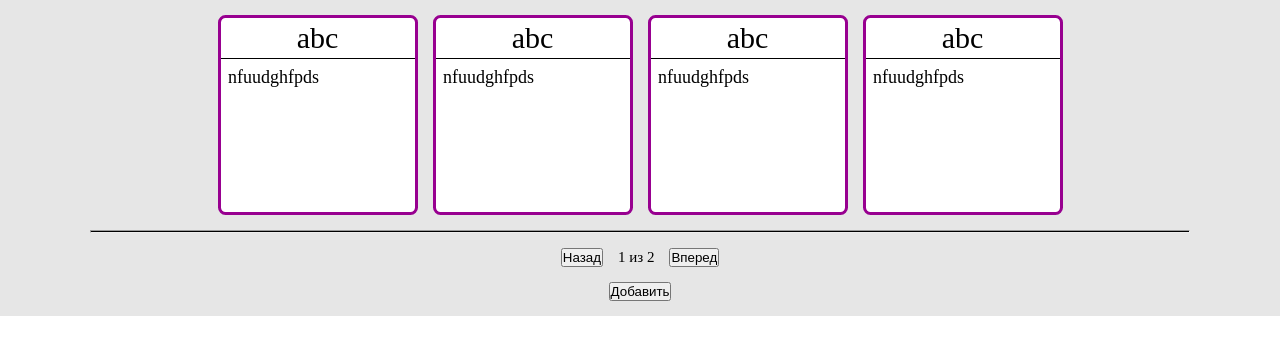
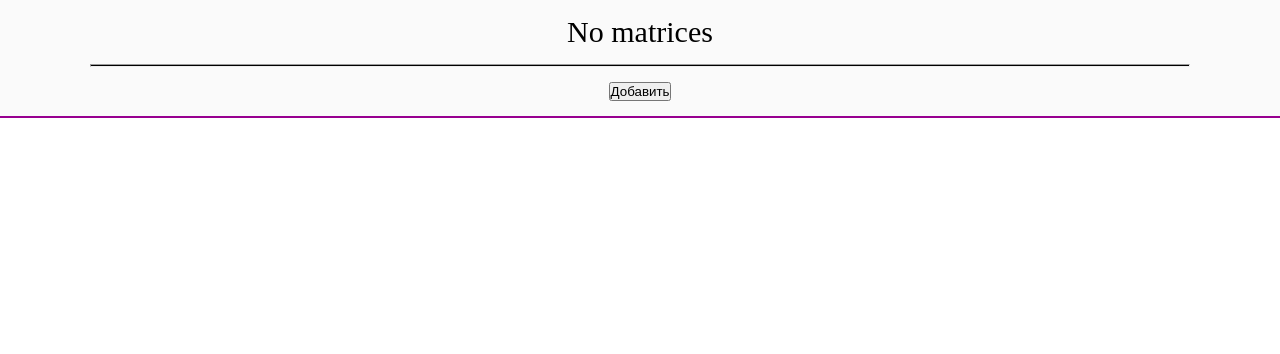
Before and after one commit to atomych/matrix, a Vue app: page / in a window 1280 px wide. Shown: the top 354 px of the page. Built offline with nearby package versions, Linux system fonts and the light colour scheme.

Commit message:
logic of create matrices and start design

```diff
--- a/public/index.html
+++ b/public/index.html
@@ -24,6 +24,10 @@
         font-size: 1rem;
         height: 100vh;
       }
+
+      #app {
+        height: 100%;
+      }
     </style>
   </head>
   <body>
--- a/src/App.vue
+++ b/src/App.vue
@@ -1,33 +1,42 @@
 <template>
-  <matrices-list :matrices="list" />
+  <main class="main">
+    <matrices-list :matrices="list" @add-matrix="state = 'create'" />
+    <create-matrix v-if="state == 'create'" @create-matrix="addMatrix" />
+  </main>
 </template>
 
 <style scoped lang="scss">
-h1 {
-  font-size: 1rem;
+.main {
+  display: flex;
+  flex-direction: column;
+
+  height: 100%;
 }
 </style>
 
 <script>
 import MatricesList from "./components/MatricesList.vue";
+import CreateMatrix from "./components/CreateMatrix.vue";
+import { Matrix } from "./Matrix.js";
 
 export default {
   data() {
     return {
-      list: [
-        { name: "abc", content: "nfuudghfpds" },
-        { name: "abc", content: "nfuudghfpds" },
-        { name: "abc", content: "nfuudghfpds" },
-        { name: "abc", content: "nfuudghfpds" },
-        { name: "abc", content: "nfuudghfpds" },
-        { name: "abc", content: "nfuudghfpds" },
-        { name: "abc", content: "nfuudghfpds" },
-      ],
+      list: [],
+      state: "start",
     };
   },
 
   components: {
     MatricesList,
+    CreateMatrix,
+  },
+
+  methods: {
+    addMatrix(array) {
+      this.list = [...this.list, new Matrix(array)];
+      this.state = "start";
+    },
   },
 };
 </script>
--- /dev/null
+++ b/src/Matrix.js
@@ -0,0 +1,258 @@
+export class Matrix {
+  constructor(entryArr) {
+    this._entryArr = entryArr;
+    if (entryArr.length) {
+      this._rows = entryArr.length;
+
+      if (entryArr[0].length) {
+        this._cols = entryArr[0].length;
+      }
+    }
+
+    this._type = this.computedTypes();
+
+    this._isSquare = this._type.indexOf("square") != -1;
+    this._isSingle = this._type.indexOf("single") != -1;
+    this._isZero = this._type.indexOf("zero") != -1;
+  }
+
+  static sum(item1, item2) {
+    const [mtrx1, mtrx2] = [item1.matrixData, item2.matrixData];
+
+    if (item1._cols == item2._cols && item1._rows == item2._rows) {
+      const result = [];
+      const [maxRows, maxCols] = [item1._rows, item1._cols];
+
+      for (let row = 0; row < maxRows; row++) {
+        let temp = [];
+        for (let col = 0; col < maxCols; col++) {
+          temp.push(mtrx1[row][col] + mtrx2[row][col]);
+        }
+        result.push(temp);
+      }
+
+      return result;
+    } else {
+      return { text: "Sizes of matriсes are not equal", code: 1001 };
+    }
+  }
+
+  static residual(item1, item2) {
+    const [mtrx1, mtrx2] = [item1.matrixData, item2.matrixData];
+
+    if (item1._cols == item2._cols && item1._rows == item2._rows) {
+      const result = [];
+      const [maxRows, maxCols] = [item1._rows, item1._cols];
+
+      for (let row = 0; row < maxRows; row++) {
+        let temp = [];
+        for (let col = 0; col < maxCols; col++) {
+          temp.push(mtrx1[row][col] - mtrx2[row][col]);
+        }
+        result.push(temp);
+      }
+
+      return result;
+    } else {
+      return { text: "Sizes of matriсes are not equal", code: 1001 };
+    }
+  }
+
+  static multiNumber(item, number) {
+    const result = item.matrixData;
+    const [maxRows, maxCols] = [item._rows, item._cols];
+
+    for (let row = 0; row < maxRows; row++) {
+      for (let col = 0; col < maxCols; col++) {
+        result[row][col] *= number;
+      }
+    }
+
+    return new Matrix(result);
+  }
+
+  static transpilation(item) {
+    const mtrx = item.matrixData;
+    const result = [];
+    const [maxRows, maxCols] = [item._rows, item._cols];
+
+    for (let col = 0; col < maxCols; col++) {
+      let temp = [];
+
+      for (let row = 0; row < maxRows; row++) {
+        temp.push(mtrx[row][col]);
+      }
+
+      result.push(temp);
+    }
+
+    return new Matrix(result);
+  }
+
+  static multi(item1, item2) {
+    if (item1._cols == item2._rows) {
+      const [mtrx1, mtrx2] = [item1.matrixData, item2.matrixData];
+      const maxCnt = item1._cols;
+      const result = [];
+
+      for (let cnt1 = 0; cnt1 < maxCnt; cnt1++) {
+        let temp = [];
+
+        for (let cnt2 = 0; cnt2 < maxCnt; cnt2++) {
+          let value = 0;
+
+          for (let cnt3 = 0; cnt3 < maxCnt; cnt3++) {
+            value += mtrx1[cnt1][cnt3] * mtrx2[cnt3][cnt2];
+          }
+
+          temp.push(value);
+        }
+
+        result.push(temp);
+      }
+
+      return new Matrix(result);
+    } else {
+      return {
+        text: "Amount of first matrixs cols is not equal amount of second matrixs rows",
+        code: 1002,
+      };
+    }
+  }
+
+  static determinant(item) {
+    if (item._type.indexOf("square") != -1) {
+      const mtrx = item.matrixData;
+      const size = mtrx.length;
+
+      if (size == 1) return mtrx[0][0];
+
+      if (size == 2) return mtrx[0][0] * mtrx[1][1] - mtrx[0][1] * mtrx[1][0];
+
+      let value = 0;
+
+      for (let col = 0; col < item._cols; col++) {
+        const cutedMtrx = new Matrix(item.cut(0, col));
+        value += Math.pow(-1, col + 2) * Matrix.determinant(cutedMtrx);
+      }
+
+      return value;
+    }
+  }
+
+  static reverse(item) {
+    if (item._type.indexOf("square") != -1) {
+      const transpMtrx = Matrix.transpilation(item);
+      const determinant = Matrix.determinant(item);
+      let allianceMtrx = [];
+
+      for (let row = 0; row < transpMtrx._rows; row++) {
+        const temp = [];
+
+        for (let col = 0; col < transpMtrx._cols; col++) {
+          temp.push(transpMtrx.alAdd(row, col));
+        }
+
+        allianceMtrx.push(temp);
+      }
+
+      allianceMtrx = new Matrix(allianceMtrx);
+
+      return Matrix.multiNumber(allianceMtrx, 1 / determinant);
+    } else {
+      return "This matrix are not square";
+    }
+  }
+
+  get matrixView() {
+    let result = "";
+    const arr = this._entryArr;
+
+    for (let row = 0; row < arr.length; row++) {
+      for (let col = 0; col < arr[row].length; col++) {
+        result += `${arr[row][col]} `;
+        if (col == arr[row].length - 1 && row != arr.length - 1) {
+          result += `\n`;
+        }
+      }
+    }
+
+    return result;
+  }
+
+  get matrixData() {
+    return this._entryArr;
+  }
+
+  get sizes() {
+    return `rows: ${this._rows}\ncols: ${this._cols}`;
+  }
+
+  get info() {
+    if (this._type.length) {
+      return `Info Log:\nis Square: ${this._isSquare}\nis Single: ${this._isSingle}\nis Zero: ${this._isZero}\n`;
+    } else {
+      return "This matrix have not any features";
+    }
+  }
+
+  computedTypes() {
+    const result = [];
+
+    if (this._cols == this._rows) {
+      result.push("square");
+    }
+
+    const zero = this.matrixView.split("0").length - 1;
+    const one = this.matrixView.split("1").length - 1;
+
+    if (zero == this._rows * this._cols) {
+      result.push("zero");
+    }
+
+    if (one == this._cols && zero == this._cols * this._rows - one) {
+      result.push("single");
+    }
+
+    return result;
+  }
+
+  changeItems(arr) {
+    for (let item of arr) {
+      const [row, col, value] = [...item];
+
+      this._entryArr[row][col] = value;
+    }
+  }
+
+  cut(notRow, notCol) {
+    const result = [];
+    const mtrx = this.matrixData;
+
+    for (let row = 0; row < this._rows; row++) {
+      if (row != notRow) {
+        const temp = [];
+
+        for (let col = 0; col < this._cols; col++) {
+          if (col != notCol) {
+            temp.push(mtrx[row][col]);
+          }
+        }
+
+        if (temp.length) {
+          result.push(temp);
+        }
+      }
+    }
+
+    return result;
+  }
+
+  minor(row, col) {
+    return Matrix.determinant(new Matrix(this.cut(row, col)));
+  }
+
+  alAdd(row, col) {
+    return Math.pow(-1, row + col + 2) * this.minor(row, col);
+  }
+}
--- /dev/null
+++ b/src/components/CreateMatrix.vue
@@ -0,0 +1,69 @@
+<template>
+  <section class="wrapper">
+    <div class="sizes">
+      <div class="item">Строки: <input type="text" v-model="rows" /></div>
+      <div class="item">Столбцы: <input type="text" v-model="cols" /></div>
+      <button class="fill" @click="create()">Создать</button>
+    </div>
+    <div class="matrix" v-if="state == 'fill'">
+      <div class="row" v-for="(row, idxR) in list" :key="idxR">
+        <input
+          type="number"
+          v-for="(item, idxC) in row"
+          :key="idxC"
+          v-model="list[idxR][idxC]"
+        />
+      </div>
+      <button class="add" @click="$emit('create-matrix', list)">
+        Добавить
+      </button>
+    </div>
+  </section>
+</template>
+
+<style lang="scss" scoped>
+.wrapper {
+  flex-grow: 1;
+
+  padding: 1rem;
+
+  display: flex;
+  justify-content: center;
+  align-items: center;
+}
+</style>
+
+<script>
+export default {
+  data() {
+    return {
+      state: "sizes",
+      cols: 0,
+      rows: 0,
+      list: [],
+    };
+  },
+
+  emits: {
+    "create-matrix": (value) => typeof value == "object",
+  },
+
+  methods: {
+    create() {
+      if (this.rows == 0 || this.cols == 0) return;
+
+      for (let row = 0; row < this.rows; row++) {
+        const temp = [];
+
+        for (let col = 0; col < this.cols; col++) {
+          temp.push("");
+        }
+
+        this.list.push(temp);
+      }
+
+      this.state = "fill";
+    },
+  },
+};
+</script>
--- a/src/components/MatricesList.vue
+++ b/src/components/MatricesList.vue
@@ -3,10 +3,10 @@
     <ul class="list">
       <li class="matrix" v-for="(item, idx) in paginatedList" :key="idx">
         <header class="title">
-          {{ item.name }}
+          {{ "name" }}
         </header>
         <main class="content">
-          {{ item.content }}
+          <pre v-text="item.matrixView"></pre>
         </main>
       </li>
     </ul>
@@ -22,18 +22,20 @@
       <button class="btn" @click="currentPage++">Вперед</button>
     </section>
     <section class="add">
-      <button class="btn">Добавить</button>
+      <button class="btn" @click="$emit('add-matrix')">Добавить</button>
     </section>
   </section>
 </template>
 
 <style lang="scss" scoped>
 .wrapper {
-  background-color: rgb(230, 230, 230);
+  background-color: rgb(250, 250, 250);
 
   width: 100%;
 
   padding: 1rem 0.5rem;
+
+  border-bottom: 2px solid rgb(152, 0, 144);
 }
 
 .list {
@@ -76,7 +78,6 @@
     }
 
     .title {
-      margin-bottom: 0.5rem;
       text-align: center;
       padding: 0.2rem 0;
 
@@ -90,6 +91,12 @@
 
       font-size: 1.2rem;
       padding: 0 0.5rem;
+
+      overflow: hidden;
+
+      display: flex;
+      justify-content: center;
+      align-items: center;
     }
   }
 }
@@ -144,17 +151,22 @@ export default {
     matrices: {
       type: Array,
       require: true,
+      default: () => [],
     },
   },
 
-  created() {
-    this.maxPage = Math.ceil(this.matrices.length / 4);
+  emits: {
+    "add-matrix": null,
   },
 
   watch: {
     currentPage() {
       if (this.currentPage == 0) this.currentPage++;
       if (this.currentPage > this.maxPage) this.currentPage--;
+    },
+
+    matrices() {
+      this.maxPage = Math.ceil(this.matrices.length / 4);
     },
   },
 
```
